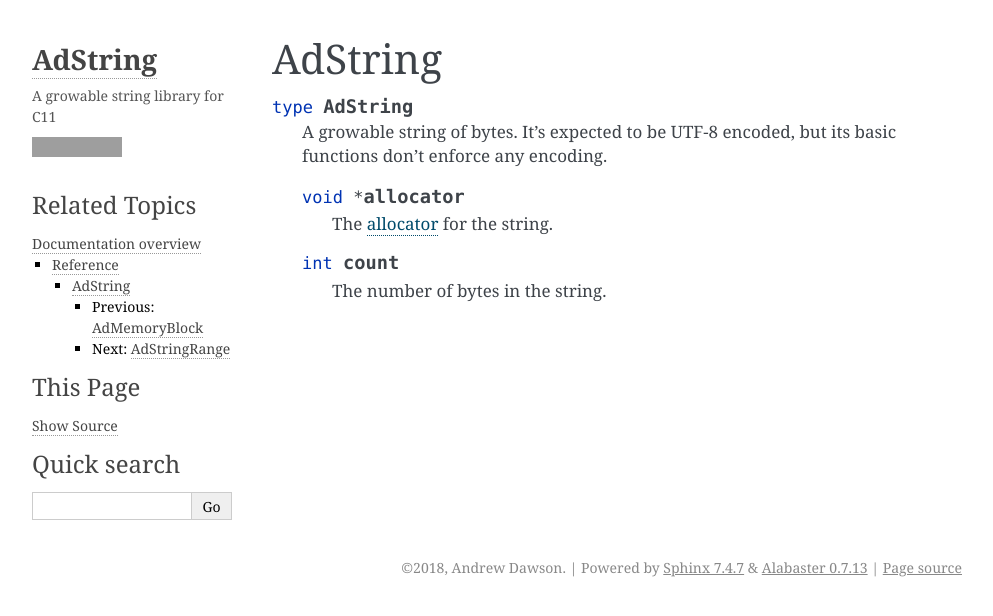
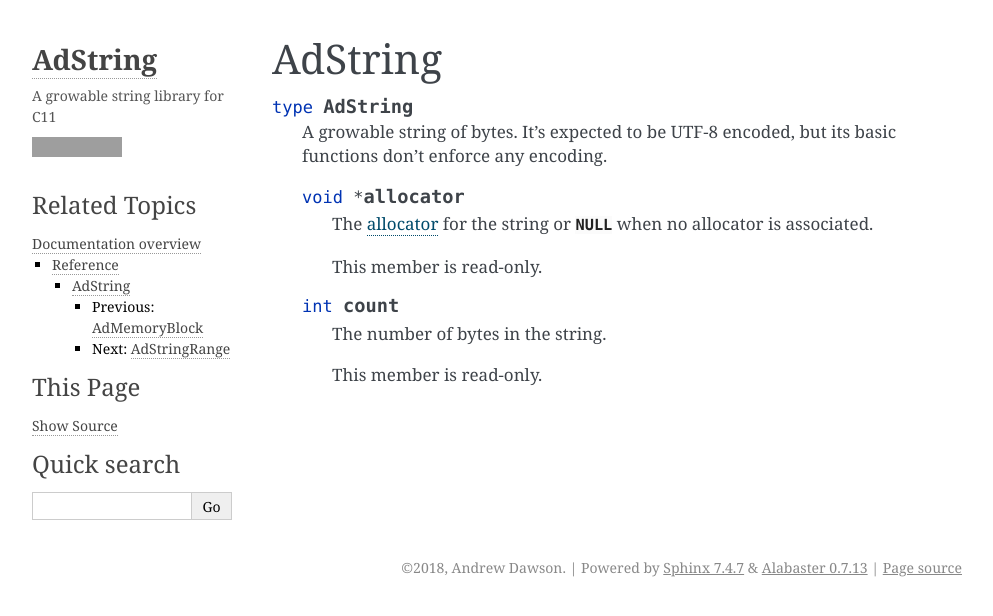
Before and after one commit to Vavassor/AdString, a Sphinx documentation site: the page built from Documentation/source/reference/ad-string/types/ad-string.rst, in a window 1280 px wide, cut to the strip 0-616 px from the top of the page. Shown: the whole strip, without its empty margins (148-1141 px from the left). Built offline with Sphinx 7.4.7, drawn with Linux system fonts in a browser that asks for light colours; grey boxes are pictures that could not be loaded.

Commit message:
Adds a few minor clarifications to documentation.

```diff
--- a/Documentation/source/reference/ad-string/functions/ad-string-get-contents.rst
+++ b/Documentation/source/reference/ad-string/functions/ad-string-get-contents.rst
@@ -3,10 +3,10 @@ ad_string_get_contents
 
 .. c:function:: char* ad_string_get_contents(AdString* string)
 
-    Get a direct reference to the contents of the string. The contents can be
-    modified within its :c:member:`AdString.count` bytes.
+    Get a direct reference to the modifiable contents of the string.
 
-    The reference only remains valid as long as the original string isn't
+    The contents can only be changed within its :c:member:`AdString.count`
+    bytes. The reference only remains valid as long as the original string isn't
     modified.
 
     :param string: the string
--- a/Documentation/source/reference/ad-string/types/ad-memory-block.rst
+++ b/Documentation/source/reference/ad-string/types/ad-memory-block.rst
@@ -2,6 +2,8 @@ AdMemoryBlock
 =============
 
 .. c:type:: AdMemoryBlock
+
+    A fixed region of allocated memory.
 
     .. c:member:: void* memory
 
--- a/Documentation/source/reference/ad-string/types/ad-string.rst
+++ b/Documentation/source/reference/ad-string/types/ad-string.rst
@@ -8,8 +8,13 @@ AdString
 
     .. c:member:: void* allocator
 
-        The :term:`allocator` for the string.
+        The :term:`allocator` for the string or :c:macro:`NULL` when no
+        allocator is associated.
+
+        This member is read-only.
 
     .. c:member:: int count
 
         The number of bytes in the string.
+
+        This member is read-only.
```
